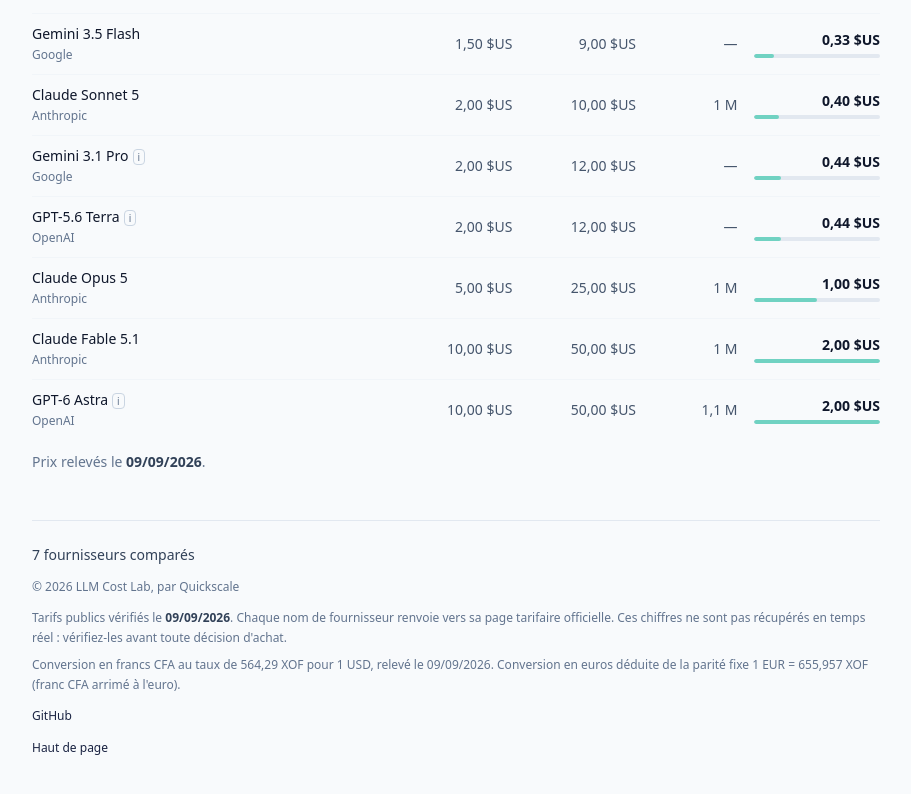
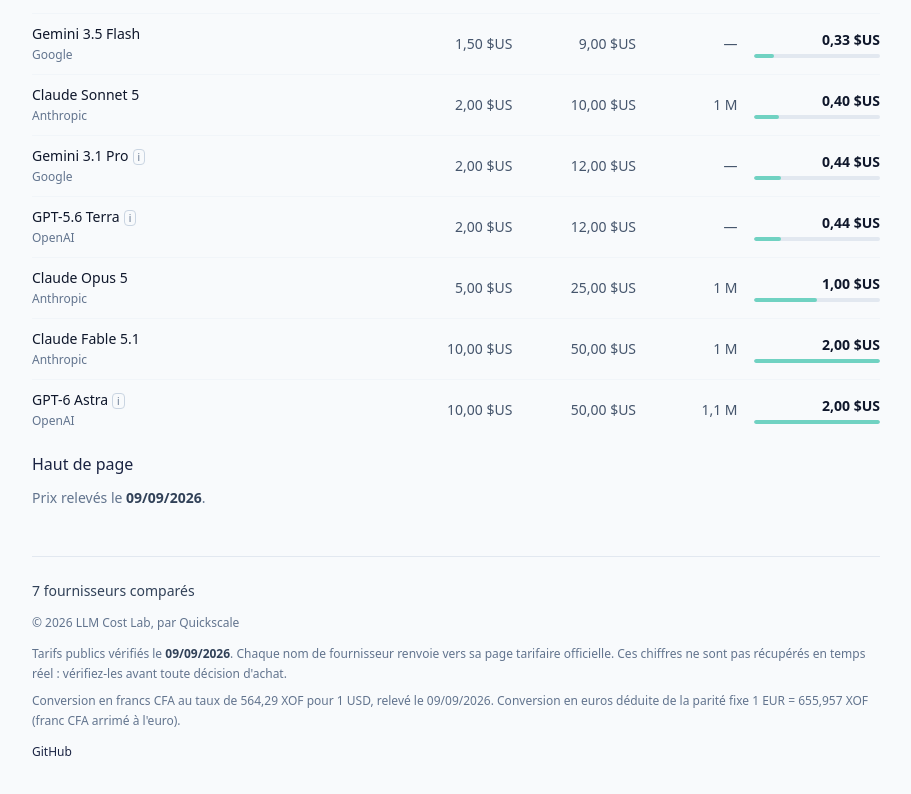
Before and after one commit to quickscale-ai/llm-cost-lab, a React (Vite) app: page / in a window 1280 px wide. Shown: the part 3010-3804 px from the top of the page, without its empty margins (184-1095 px from the left). Built offline with nearby package versions, Linux system fonts and the light colour scheme.

Commit message:
Place le lien Haut de page sous le tableau

```diff
--- a/src/App.tsx
+++ b/src/App.tsx
@@ -383,6 +383,14 @@
                   : 'Aucun modèle ne correspond au filtre fournisseur sélectionné.'
               }
             />
+            <p className="mt-3">
+              <a
+                href="#page-top"
+                className="font-medium text-brand-700 underline-offset-2 hover:underline dark:text-brand-500"
+              >
+                Haut de page
+              </a>
+            </p>
           </div>
           <PricingVerificationNotice verifiedAt={PRICING_VERIFIED_AT} />
         </section>
@@ -416,14 +424,6 @@
               GitHub
             </a>
           </p>
-          <p className="mt-3">
-            <a
-              href="#page-top"
-              className="font-medium text-brand-700 underline-offset-2 hover:underline dark:text-brand-500"
-            >
-              Haut de page
-            </a>
-          </p>
         </footer>
       </div>
     </div>
```
Also changed, not shown: 1 other file (tests, documents, lock files or other folders).
